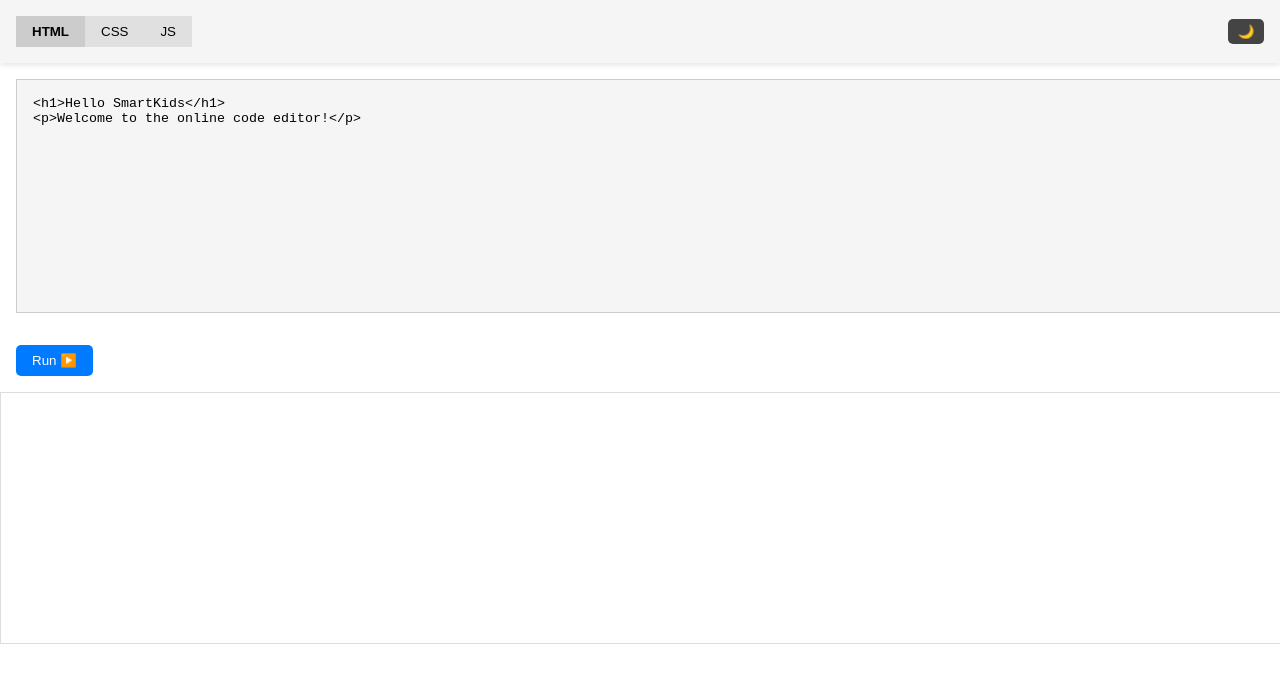
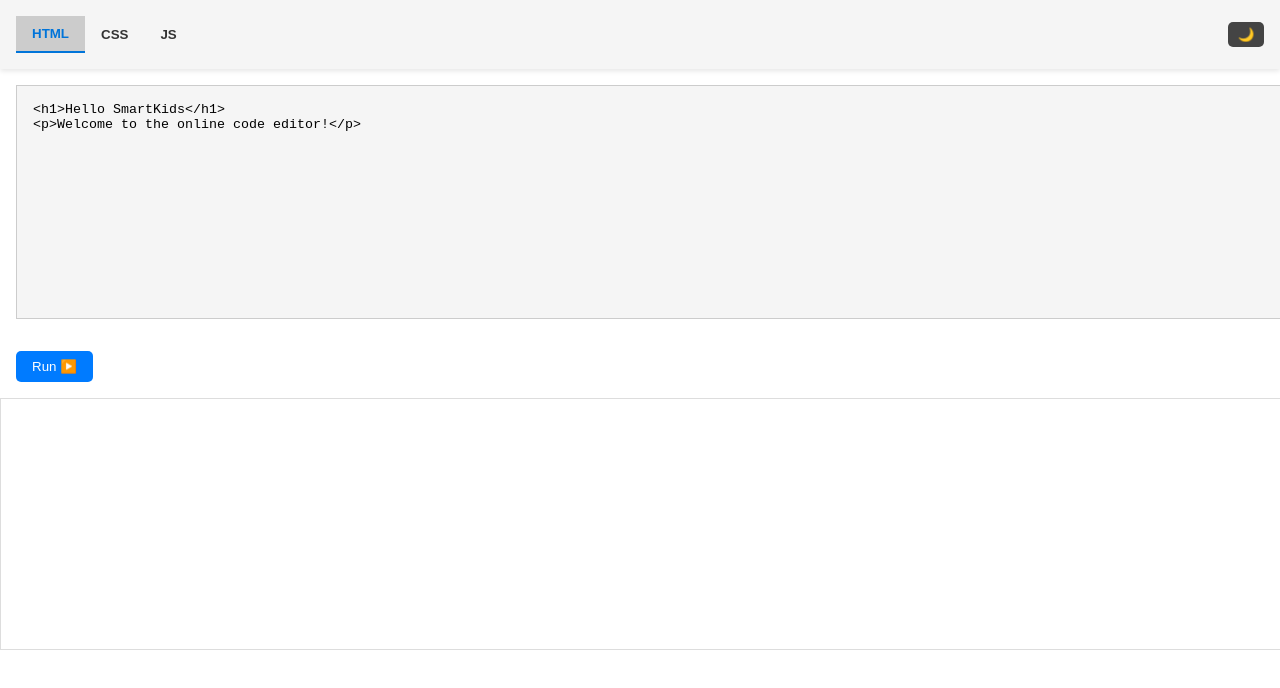
Before and after one commit to slide-t/code-Editor, a plain HTML site: page index.html in a window 1280 px wide. Drawn offline with Linux system fonts and the light colour scheme.

Commit message:
Update index.html

```diff
--- a/index.html
+++ b/index.html
@@ -99,6 +99,31 @@
       height: 250px;
       border: 1px solid #ddd;
     }
+    /* Light mode default (body has no dark class) */
+.tabs button {
+  background: transparent;
+  border: none;
+  color: #333;
+  padding: 10px 16px;
+  cursor: pointer;
+  font-weight: bold;
+  transition: color 0.3s ease;
+}
+
+.tabs button.active {
+  border-bottom: 2px solid #0074D9;
+  color: #0074D9;
+}
+
+/* Dark mode styles */
+body.dark-mode .tabs button {
+  color: #ddd;
+}
+
+body.dark-mode .tabs button.active {
+  color: #1E90FF;
+  border-bottom: 2px solid #1E90FF;
+      }
   </style>
 </head>
 <body>
```
